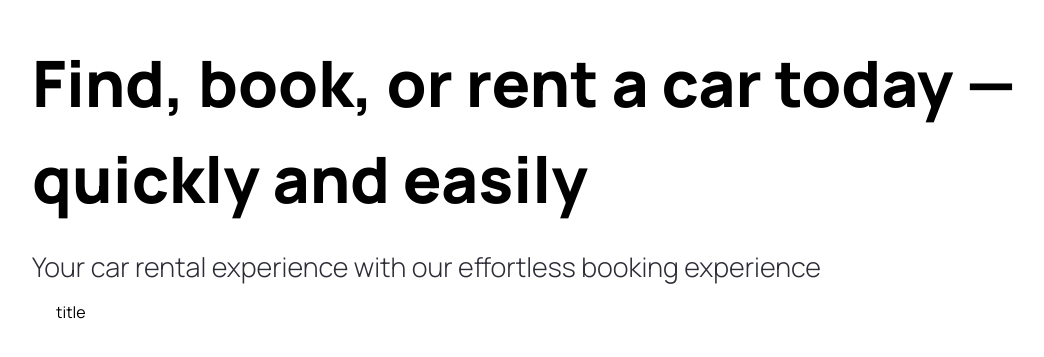
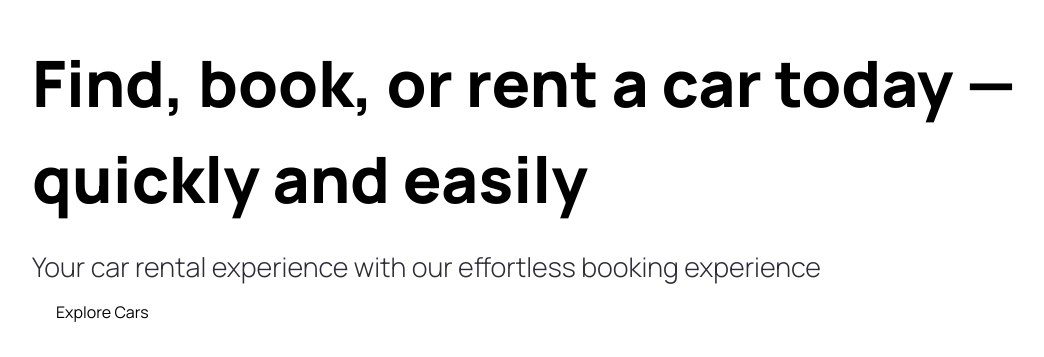
Before and after one commit to Peter-Kibet/car-showcase-website, a Next.js app: page / in a window 1280 px wide. Shown: the part 109-466 px from the top of the page, without its empty margins (32-1076 px from the left). Built offline with nearby package versions, Linux system fonts and the light colour scheme.

Commit message:
Fix styling issues

```diff
--- a/components/CustomButton.tsx
+++ b/components/CustomButton.tsx
@@ -2,15 +2,21 @@
 
 import Image from "next/image";
 
-const CustomButton = () => {
+import { CustomButtonProps } from "@/types";
+
+const CustomButton = ({
+  title,
+  containerStyles,
+  handleClick,
+}: CustomButtonProps) => {
   return (
     <button
       disabled={false}
       type={"button"}
-      className={"custom-btn"}
-      onClick={() => {}}
+      className={"custom-btn ${containerStyles}"}
+      onClick={handleClick}
     >
-      <span className={"flex-1"}>title</span>
+      <span className={"flex-1"}>{title}</span>
     </button>
   );
 };
--- /dev/null
+++ b/types/index.ts
@@ -0,0 +1,7 @@
+import { MouseEventHandler } from "react";
+
+export interface CustomButtonProps {
+  title: string;
+  containerStyles?: string;
+  handleClick?: MouseEventHandler<HTMLButtonElement>;
+}
```
